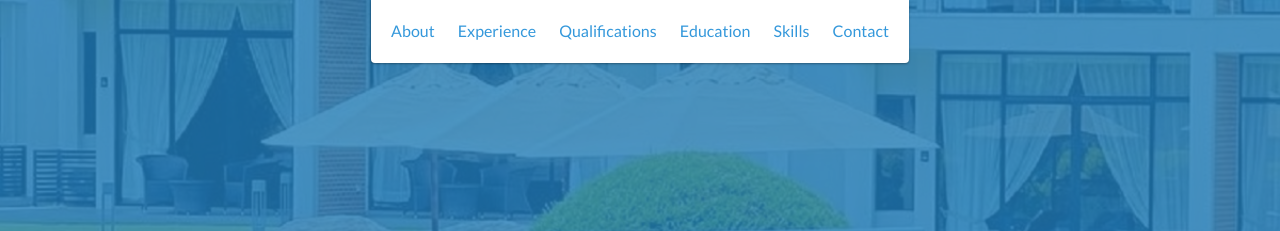
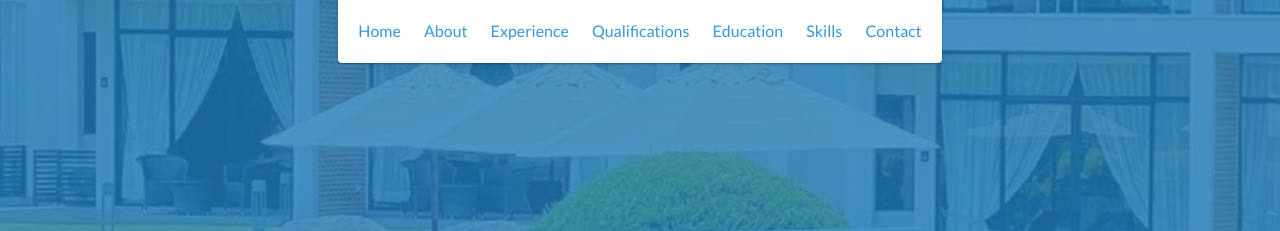
Before and after one commit to slhtnaresh/Portfolio, a website: page index.html in a window 1280 px wide. Shown: the top 231 px of the page. Drawn offline with nearby package versions, Linux system fonts and the light colour scheme.

Commit message:
Update index.html

```diff
--- a/index.html
+++ b/index.html
@@ -24,7 +24,16 @@
             <span>Close</span> <i class="fa fa-times" aria-hidden="true"></i>
         </div>
         <ul id="menu" class="shadow">
-            <li>
+<li><!-- in your nav -->
+<nav>
+  <a href="#top">Home</a>
+</nav>
+
+<!-- at the very top of the body -->
+<body id="top">
+  <!-- page content -->
+</body>
+</li>           <li>
                 <a href="#about">About</a>
             </li>
             <li>
```
